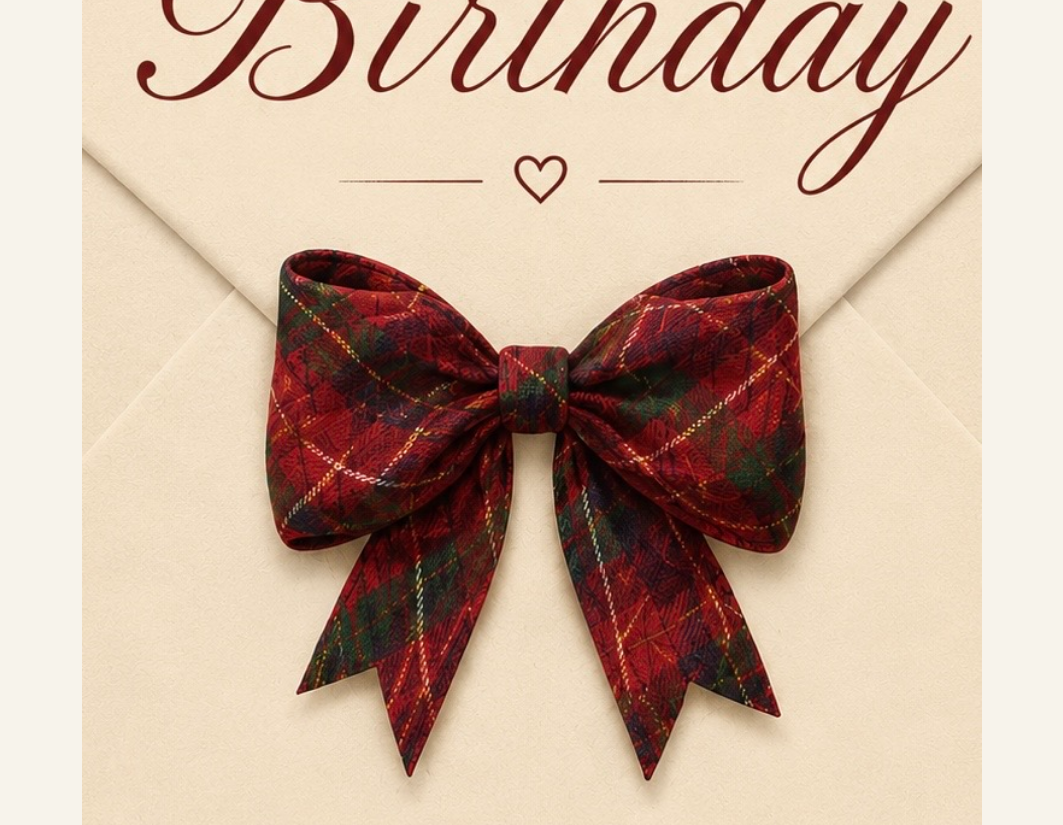
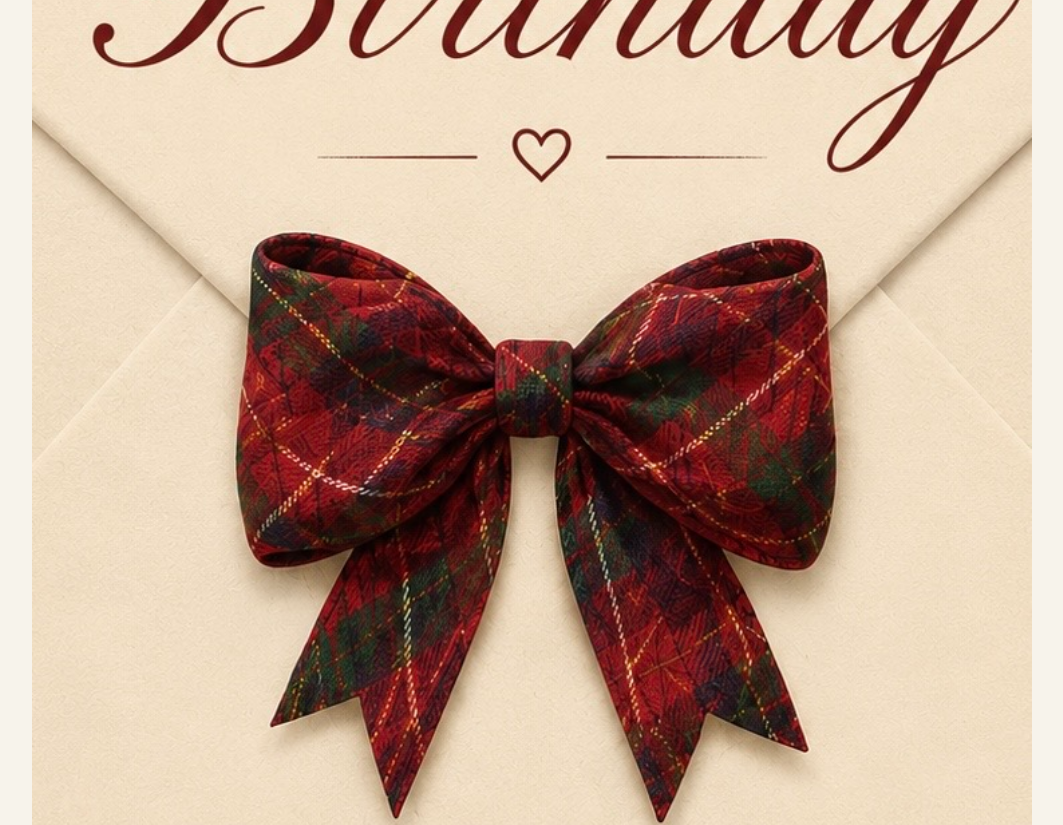
Before and after one commit to narcissesdn-droid/birthday, a plain HTML site: page index.html in a window 1280 px wide. Shown: the top 825 px of the page, without its empty margins (108-1171 px from the left). Drawn offline with Linux system fonts and the light colour scheme.

Commit message:
Update index.html

```diff
--- a/index.html
+++ b/index.html
@@ -35,8 +35,8 @@ cursor:pointer;
 }
 
 #envelope{
-width:95vw;
-max-width:900px;
+width:100vw;
+max-width:1000px;
 height:auto;
 }
 transition:1s;
```
